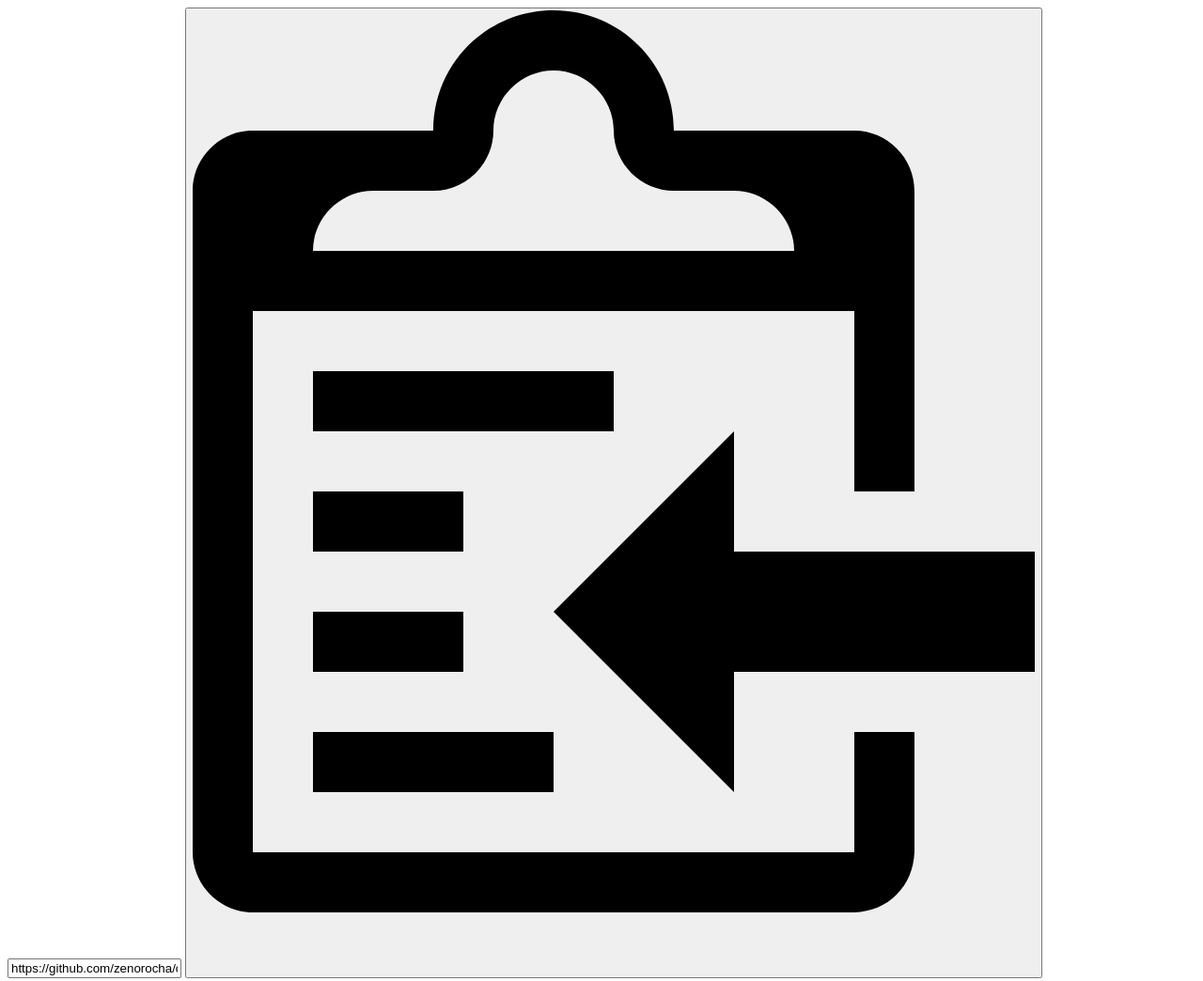
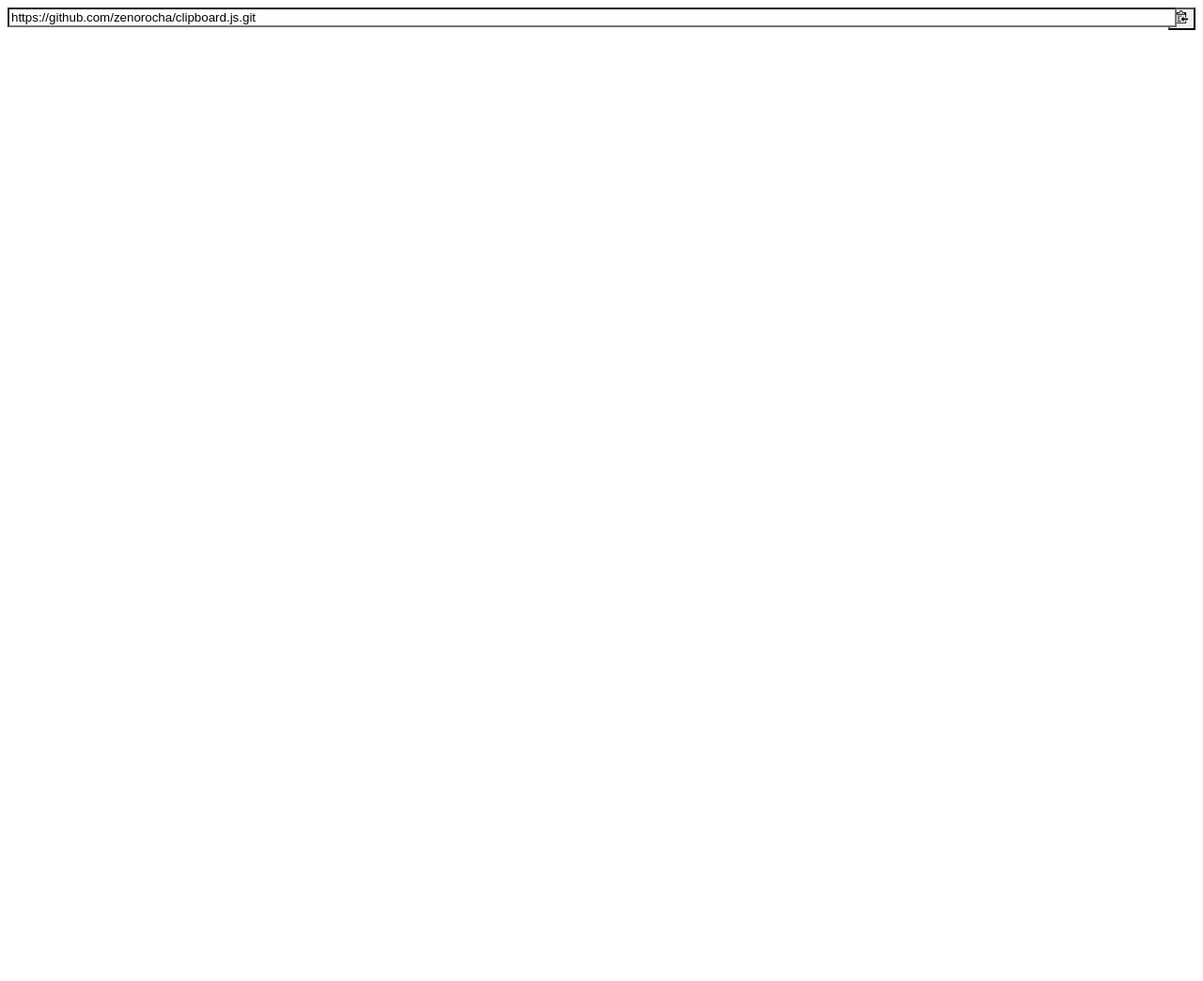
Before and after one commit to blyzniuk/blyzniuk.github.io, a plain HTML site: page index.html in a window 1280 px wide. Shown: the whole page at 94% size. After the commit the page ends 800 px from the top, so only its background shows below. Drawn offline with Linux system fonts and the light colour scheme; some packages are replaced by stand-ins of ours; a script that the page names is missing.

Commit message:
Update index.html

```diff
--- a/index.html
+++ b/index.html
@@ -5,14 +5,66 @@
 </head>
 <body>
 
-<input id="foo" value="https://github.com/zenorocha/clipboard.js.git">
+    <div class="input-group">
+        <input id="foo" type="text" value="https://github.com/zenorocha/clipboard.js.git">
+        <span class="input-group-button">
+            <button class="btn" type="button" data-clipboard-demo="" data-clipboard-target="#foo">
+                <img class="clippy" src="clippy.svg" width="13" alt="Copy to clipboard">
+            </button>
+        </span>
+    </div>
 
-<!-- Trigger -->
-<button class="btn" data-clipboard-target="#foo" height="50px" width="200px">
-    <img src="clippy.svg" alt="Copy to clipboard">
-</button>
+    <style>
+        .input-group {
+            display: table
+        }
 
-<script src="https://cdnjs.cloudflare.com/ajax/libs/clipboard.js/2.0.10/clipboard.min.js"></script>
-<script>new ClipboardJS('.btn');</script>
+        .input-group input {
+            position: relative;
+            width: 100%
+        }
+
+        .input-group input:focus {
+            z-index: 2
+        }
+
+        .input-group input[type=text]+.btn {
+            margin-left: 0
+        }
+
+        .input-group.inline {
+            display: inline-table
+        }
+
+        .input-group input,.input-group-button {
+            display: table-cell
+        }
+
+        .input-group-button {
+            width: 1%;
+            vertical-align: middle
+        }
+
+        .input-group input:first-child,.input-group-button:first-child .btn {
+            border-top-right-radius: 0;
+            border-bottom-right-radius: 0
+        }
+
+        .input-group-button:first-child .btn {
+            margin-right: -1px
+        }
+
+        .input-group input:last-child,.input-group-button:last-child .btn {
+            border-top-left-radius: 0;
+            border-bottom-left-radius: 0
+        }
+
+        .input-group-button:last-child .btn {
+            margin-left: -1px
+        }
+    </style>
+
+    <script src="https://cdnjs.cloudflare.com/ajax/libs/clipboard.js/2.0.10/clipboard.min.js"></script>
+    <script>new ClipboardJS('.btn');</script>
 </body>
 </html>
```
